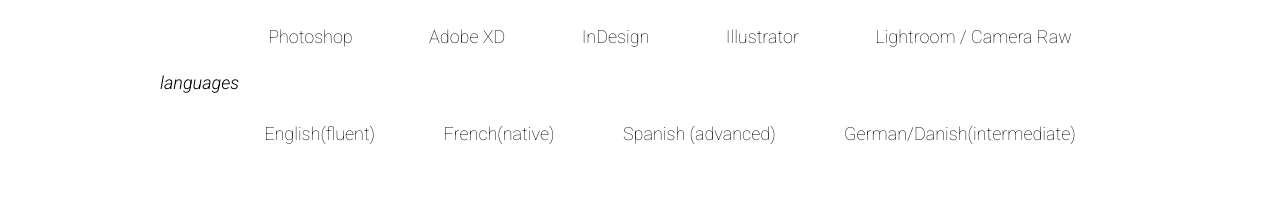
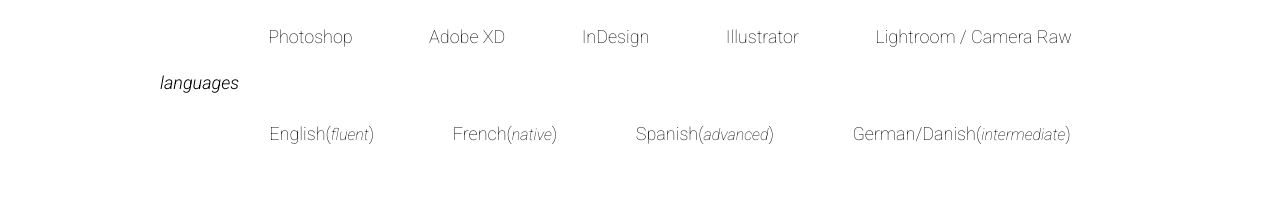
Before and after one commit to mcouppe/mcouppe.github.io, a plain HTML site: page resume.html in a window 1280 px wide. Shown: the part 822-1036 px from the top of the page. Drawn offline with Linux system fonts and the light colour scheme.

Commit message:
update feb2021
MEP edit

```diff
--- a/resume.html
+++ b/resume.html
@@ -82,10 +82,10 @@
           </ul>
           <span class="toolsTxt">languages</span>
           <ul>
-            <li>English(fluent)</li>
-            <li>French(native)</li>
-            <li>Spanish (advanced)</li>
-            <li>German/Danish(intermediate)</li>
+            <li>English(<span class="italTxt">fluent</span>)</li>
+            <li>French(<span class="italTxt">native</span>)</li>
+            <li>Spanish(<span class="italTxt">advanced</span>)</li>
+            <li>German/Danish(<span class="italTxt">intermediate</span>)</li>
           </ul>
         </div>
         <div class="bottomPart">
```
